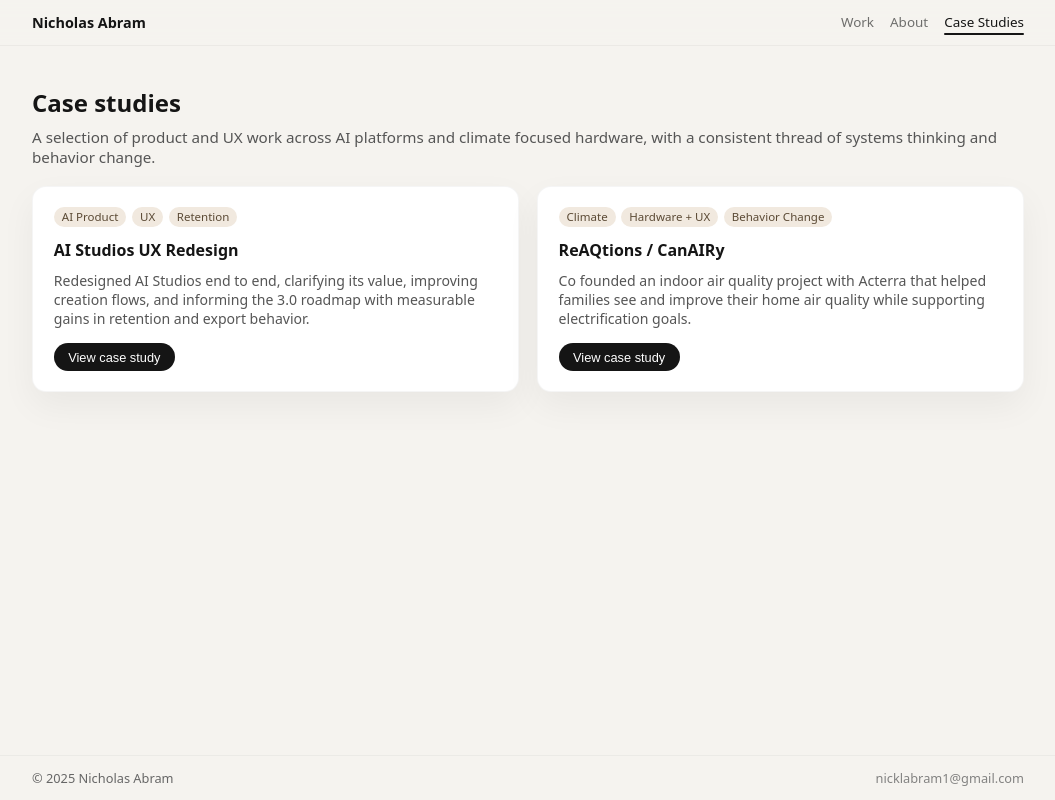
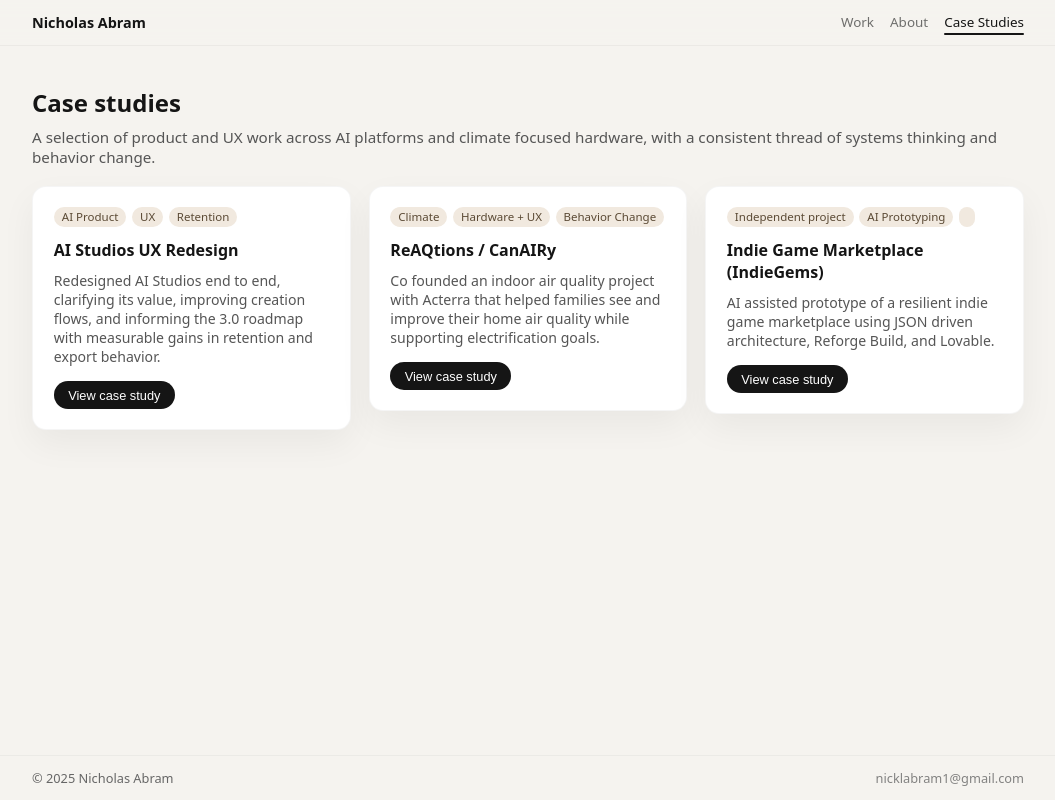
Before and after one commit to nabram/nick-portfolio, a React (Vite) app: page /case-studies in a window 1280 px wide. Shown: the whole page, without its empty margins (112-1167 px from the left). Built offline with nearby package versions, Linux system fonts and the light colour scheme.

Commit message:
Update UI for project tile to standardize

```diff
--- a/src/components/cards/ProjectTileIndieMarketplace.jsx
+++ b/src/components/cards/ProjectTileIndieMarketplace.jsx
@@ -2,20 +2,18 @@ import React from "react";
 
 export const ProjectTileIndieMarketplace = () => {
   return (
-    <article className="project-tile">
-      <div className="project-tile-body">
-        <p className="project-tile-eyebrow">Independent project · AI prototyping</p>
-        <h3 className="project-tile-title">Indie Game Marketplace</h3>
-        <p className="project-tile-summary">
+    <article className="proj-card">
+        <div className="proj-tag-row">
+            <span className="proj-tag">Independent project</span>
+            <span className="proj-tag">AI Prototyping</span>
+            <span className="proj-tag"></span>
+        </div>
+        <h3 className="proj-title">Indie Game Marketplace (IndieGems)</h3>
+        <p className="proj-summary">
           AI assisted prototype of a resilient indie game marketplace using JSON driven
           architecture, Reforge Build, and Lovable.
         </p>
-        <ul className="project-tile-tags">
-          <li>AI prototyping</li>
-          <li>Marketplace UX</li>
-          <li>System design</li>
-        </ul>
-      </div>
+        <button className="proj-cta">View case study</button>
     </article>
   );
 };
--- a/src/pages/CaseStudies.jsx
+++ b/src/pages/CaseStudies.jsx
@@ -22,6 +22,9 @@ export const CaseStudies = () => {
           <Link to="/case-studies/reaqtions">
             <ProjectTileReAQtions />
           </Link>
+          <Link to="/case-studies/indie-game-marketplace">
+            <ProjectTileIndieMarketplace />
+        </Link>
         </div>
       </section>
     </div>
--- a/src/pages/Home.jsx
+++ b/src/pages/Home.jsx
@@ -41,6 +41,9 @@ export const Home = () => {
           <Link to="/case-studies/reaqtions">
             <ProjectTileReAQtions />
           </Link>
+        <Link to="/case-studies/indie-game-marketplace">
+            <ProjectTileIndieMarketplace />
+          </Link>
         </div>
       </section>
     </div>
```
